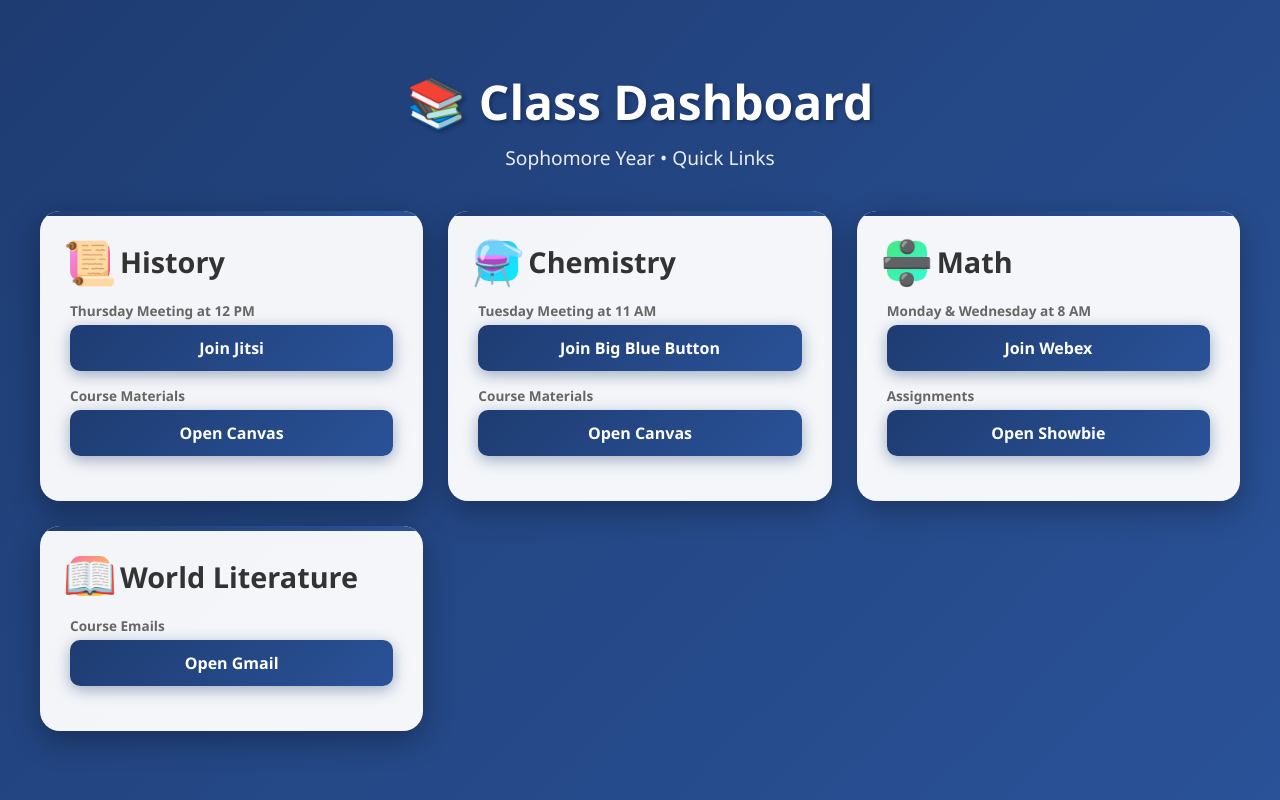
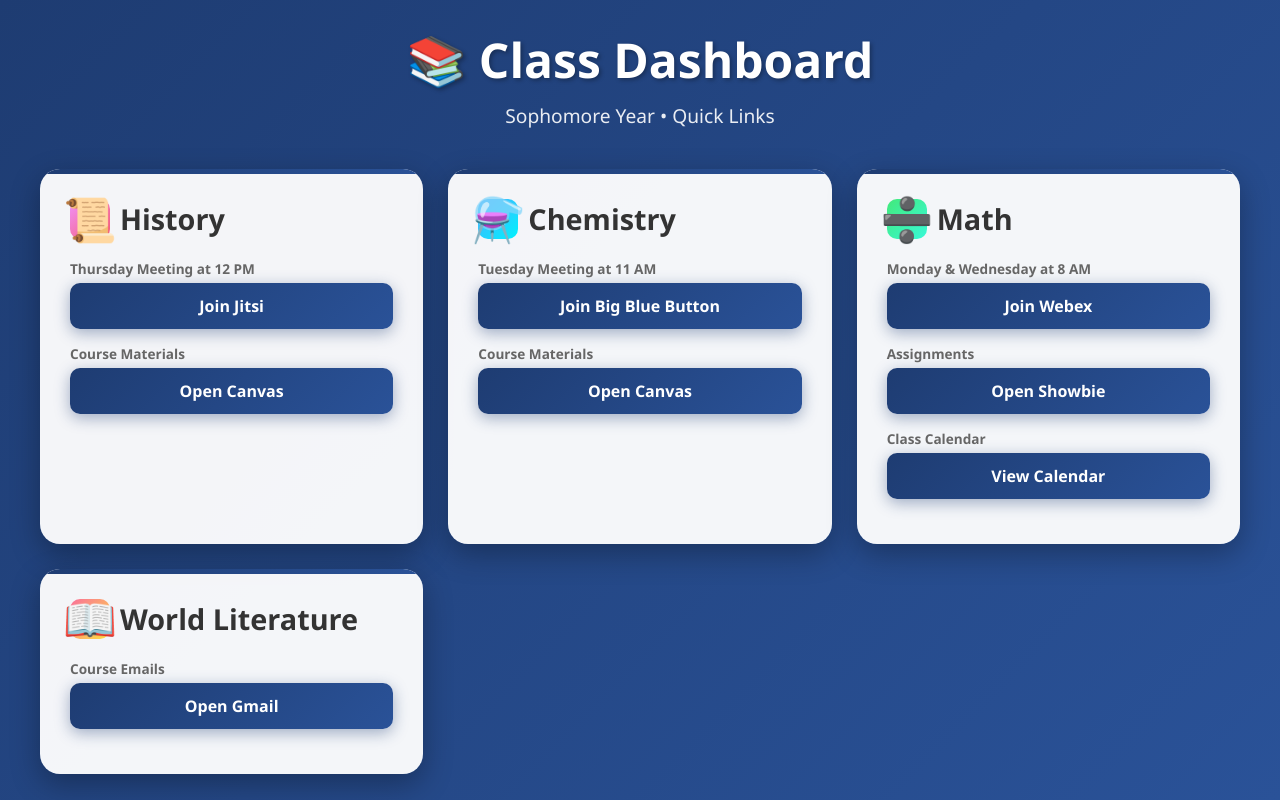
Before and after one commit to 8bradymack/class-dashboard, a plain HTML site: page index.html in a window 1280 px wide. Drawn offline with Linux system fonts and the light colour scheme.

Commit message:
Add files via upload

```diff
--- a/index.html
+++ b/index.html
@@ -206,6 +206,10 @@
                     <div class="link-label">Assignments</div>
                     <a href="https://my.showbie.com/classes/82d43a15b53dde892e297f7290f85cdf96cec4bc?pId=&spotlight=&videoChat=false" class="link-btn" target="_blank">Open Showbie</a>
                 </div>
+                <div class="link-group">
+                    <div class="link-label">Class Calendar</div>
+                    <a href="https://www.libertytutorials.com/student-resources/calendar/algebra-2-calendar/" class="link-btn" target="_blank">View Calendar</a>
+                </div>
             </div>
 
             <div class="card literature">
```
